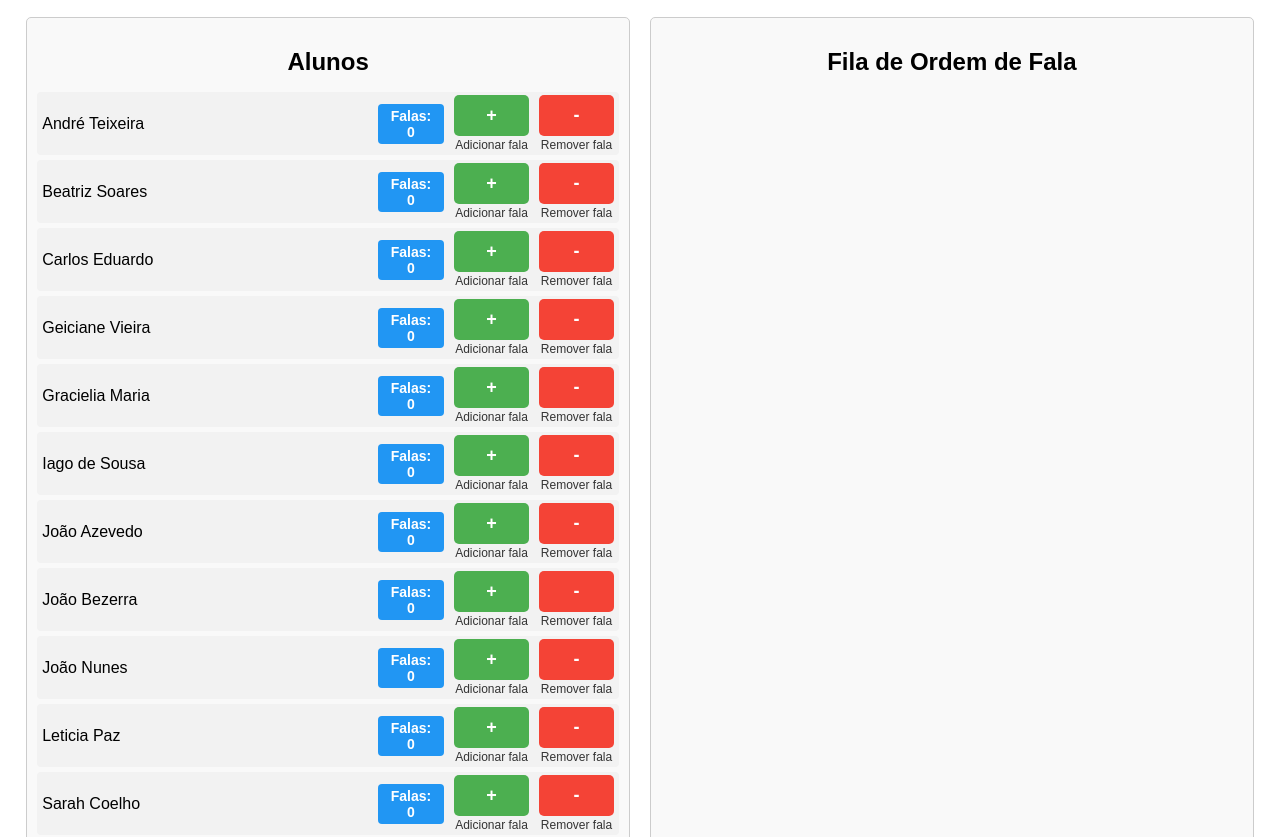
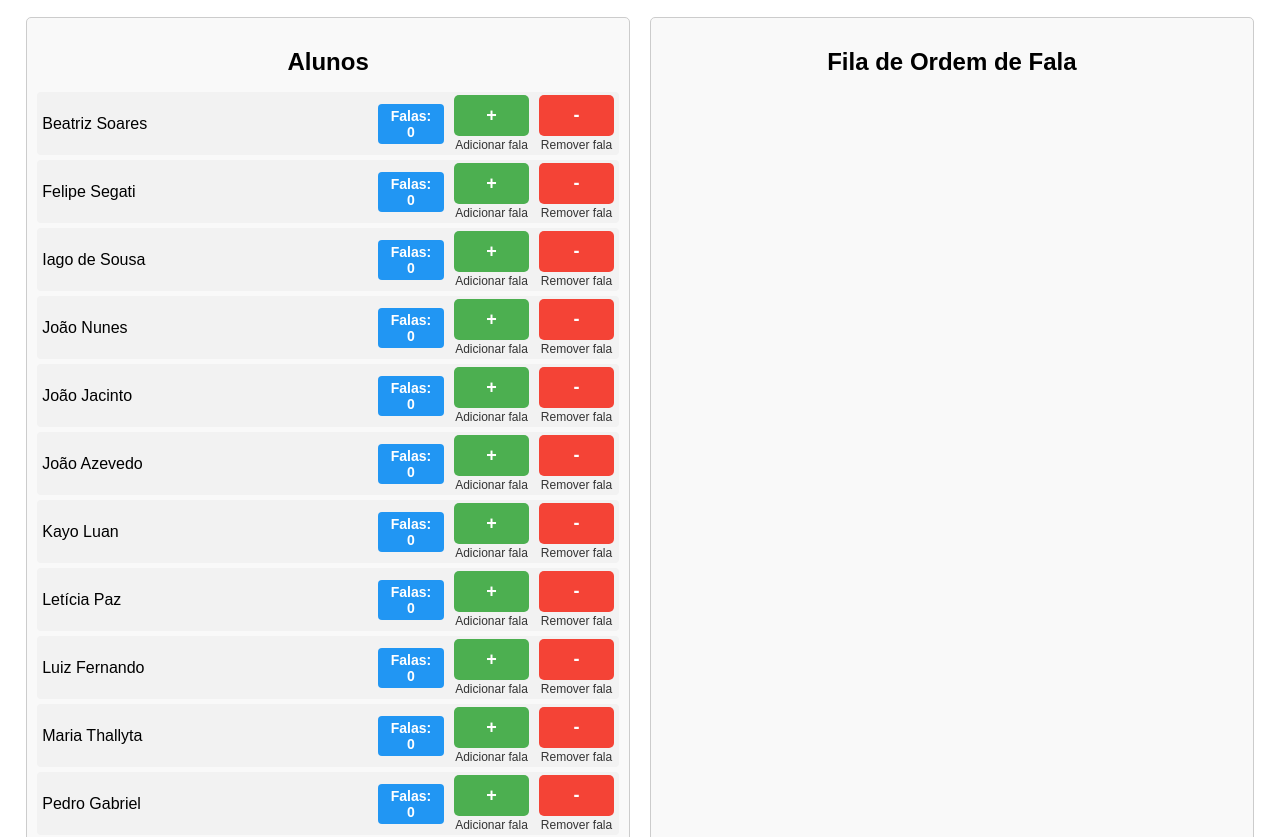
Before and after one commit to projsMED/gerenciador-do-coordenador-turma-b, a plain HTML site: page index.html in a window 1280 px wide. Shown: the part 99-936 px from the top of the page. Drawn offline with nearby package versions, Linux system fonts and the light colour scheme.

Commit message:
Update index.html

```diff
--- a/index.html
+++ b/index.html
@@ -406,18 +406,18 @@
     <script>
         // Lista inicial de nomes com contagem de falas
         let nomes = [
-            { nome: "André Teixeira", falas: 0 },
             { nome: "Beatriz Soares", falas: 0 },
-            { nome: "Carlos Eduardo", falas: 0 },
-            { nome: "Geiciane Vieira", falas: 0 },
-            { nome: "Gracielia Maria", falas: 0 },
+            { nome: "Felipe Segati", falas: 0 },
             { nome: "Iago de Sousa", falas: 0 },
-			      { nome: "João Azevedo", falas: 0 },
-            { nome: "João Bezerra", falas: 0 },
-			      { nome: "João Nunes", falas: 0 },
-            { nome: "Leticia Paz", falas: 0 },
-            { nome: "Sarah Coelho", falas: 0 },
-            { nome: "Thiago Andrade", falas: 0 },
+            { nome: "João Nunes", falas: 0 },
+            { nome: "João Jacinto", falas: 0 },
+            { nome: "João Azevedo", falas: 0 },
+	    { nome: "Kayo Luan", falas: 0 },
+            { nome: "Letícia Paz", falas: 0 },
+	    { nome: "Luiz Fernando", falas: 0 },
+            { nome: "Maria Thallyta", falas: 0 },
+            { nome: "Pedro Gabriel", falas: 0 },
+            { nome: "Thiago Castro", falas: 0 },
             { nome: "Victor Gabriel", falas: 0 }
         ];
 
```
